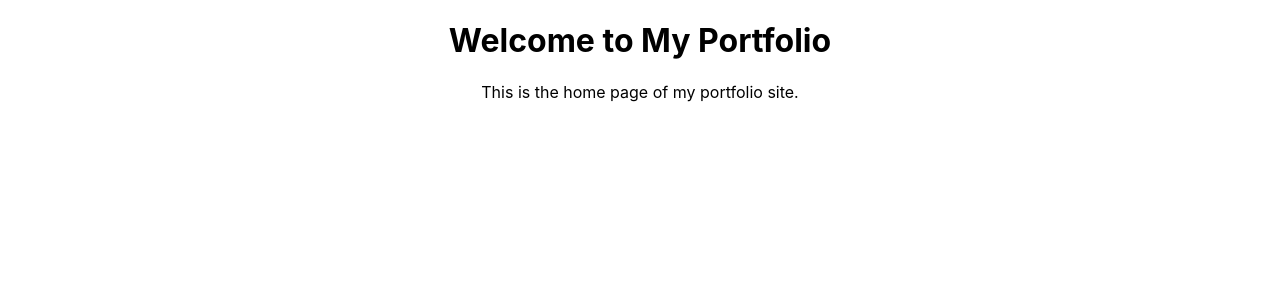
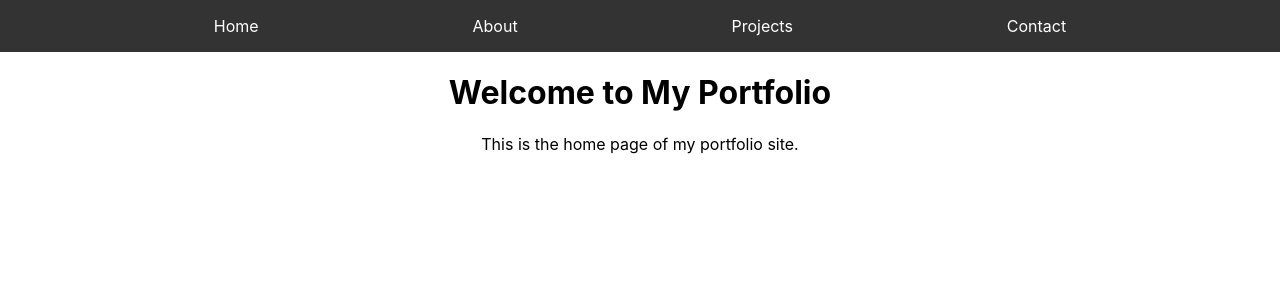
Before and after one commit to hannahro15/Hannah-Portfolio-Site, a React (Create React App) app in the folder hannah-portfolio/: page / in a window 1280 px wide. Shown: the top 300 px of the page. Built offline with nearby package versions, Linux system fonts and the light colour scheme.

Commit message:
Add a basic navbar

```diff
--- a/hannah-portfolio/package.json
+++ b/hannah-portfolio/package.json
@@ -7,10 +7,12 @@
     "@testing-library/jest-dom": "^6.6.4",
     "@testing-library/react": "^16.3.0",
     "@testing-library/user-event": "^13.5.0",
+    "bootstrap": "^5.3.7",
     "react": "^19.1.1",
+    "react-bootstrap": "^2.10.10",
     "react-dom": "^19.1.1",
     "react-router-dom": "^7.7.1",
-    "react-scripts": "5.0.1",
+    "react-scripts": "^5.0.1",
     "web-vitals": "^2.1.4"
   },
   "scripts": {
--- /dev/null
+++ b/hannah-portfolio/src/components/Navbar.css
@@ -0,0 +1,27 @@
+.navbar {
+    background-color: #333;
+    color: white;
+    padding: 1rem;
+}
+
+.navbar ul {
+    display: flex;
+    justify-content: space-evenly;
+    margin: 0;
+    padding: 0;
+    list-style: none;
+}
+
+.navbar li {
+    margin: 0 1rem;
+}
+
+li {
+    display: inline;
+    margin: 0 1rem;
+}
+
+.navbar a {
+    color: white;
+    text-decoration: none;
+}
--- /dev/null
+++ b/hannah-portfolio/src/components/Navbar.js
@@ -0,0 +1,15 @@
+import './Navbar.css';
+
+function Navbar() {
+    return (
+        <nav className="navbar">
+            <ul>
+                <li>Home</li>
+                <li>About</li>
+                <li>Projects</li>
+                <li>Contact</li>
+            </ul>
+        </nav>
+    );
+}
+export default Navbar;
--- a/hannah-portfolio/src/pages/Home.js
+++ b/hannah-portfolio/src/pages/Home.js
@@ -1,11 +1,15 @@
 import '../App.css';
+import Navbar from '../components/Navbar';
 
 function Home() {
     return (
-        <div className="App">
-            <h1>Welcome to My Portfolio</h1>
-            <p>This is the home page of my portfolio site.</p>
-        </div>
+        <>
+            <Navbar />
+            <div className="App">
+                <h1>Welcome to My Portfolio</h1>
+                <p>This is the home page of my portfolio site.</p>
+            </div>
+        </>
     );
 }
 
```
Also changed, not shown: 1 other file (tests, documents, lock files or other folders).
